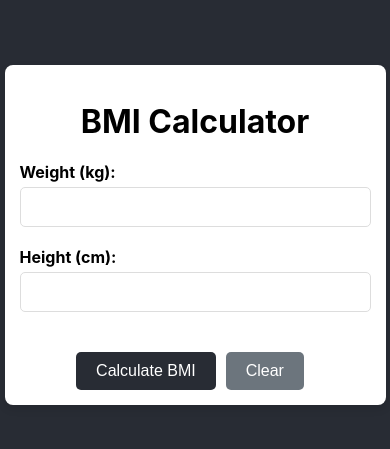
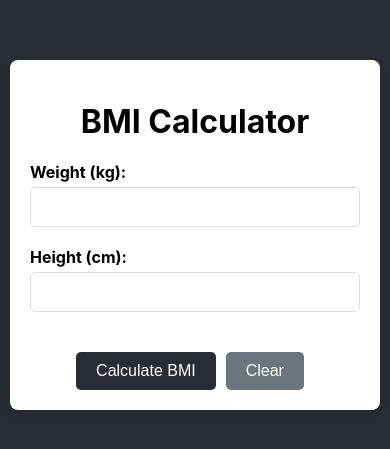
Before and after one commit to PujaDas01/bmi-calculator, a React (Create React App) app: page / in a window 390 px wide. Shown: the part 187-636 px from the top of the page. Built offline with nearby package versions, Linux system fonts and the light colour scheme.

Commit message:
Worked on UI

```diff
--- a/src/App.css
+++ b/src/App.css
@@ -91,7 +91,7 @@
 
 @media screen and (max-width: 768px) {
   .container {
-    padding: 15px;
+    margin: 10px;
   }
 
   .button.clear {
--- a/src/App.js
+++ b/src/App.js
@@ -1,7 +1,7 @@
 import React, { useState } from 'react';
 import './App.css';
 
-function App() {
+const App = () => {
   const [weight, setWeight] = useState('');
   const [height, setHeight] = useState('');
   const [bmi, setBMI] = useState('');
```
